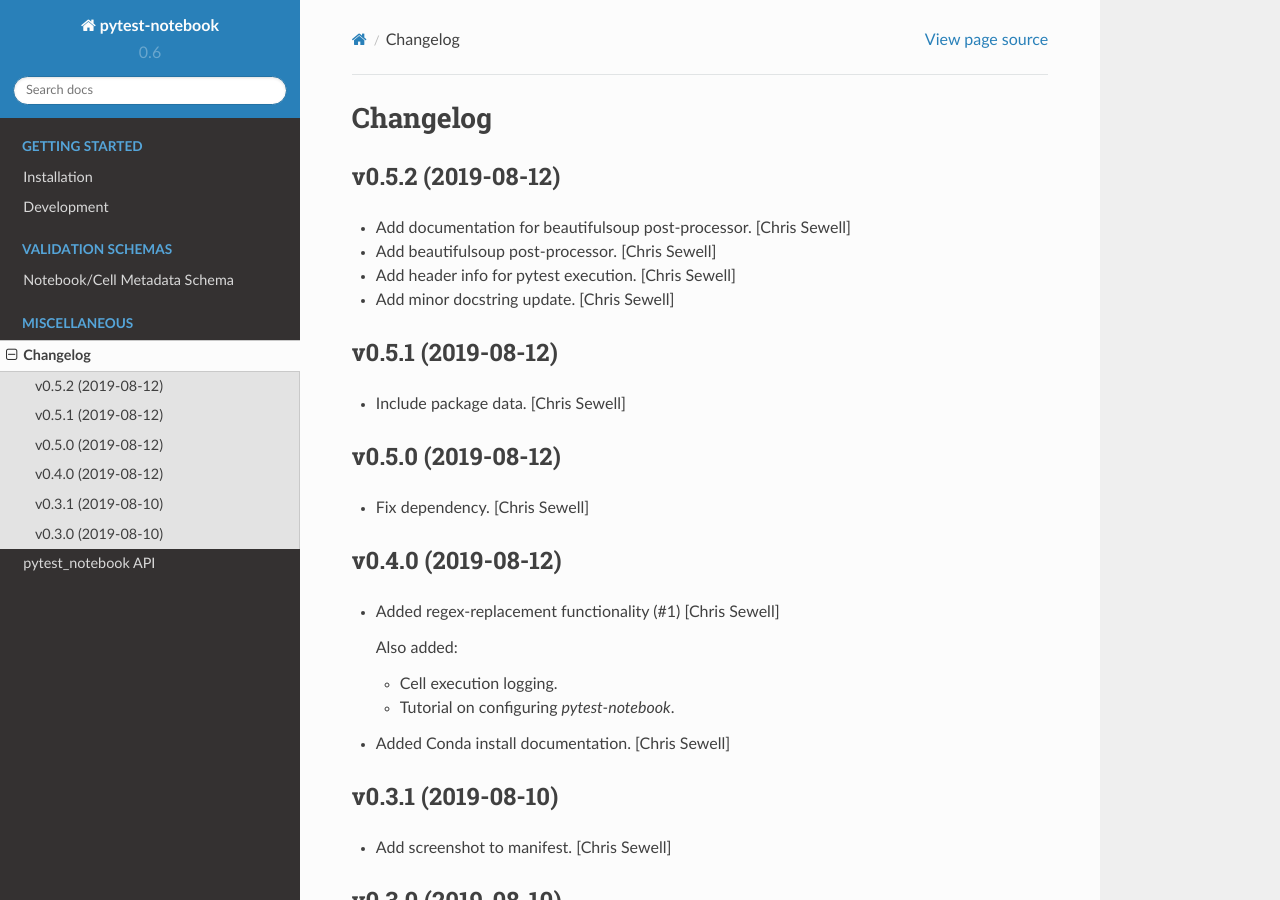
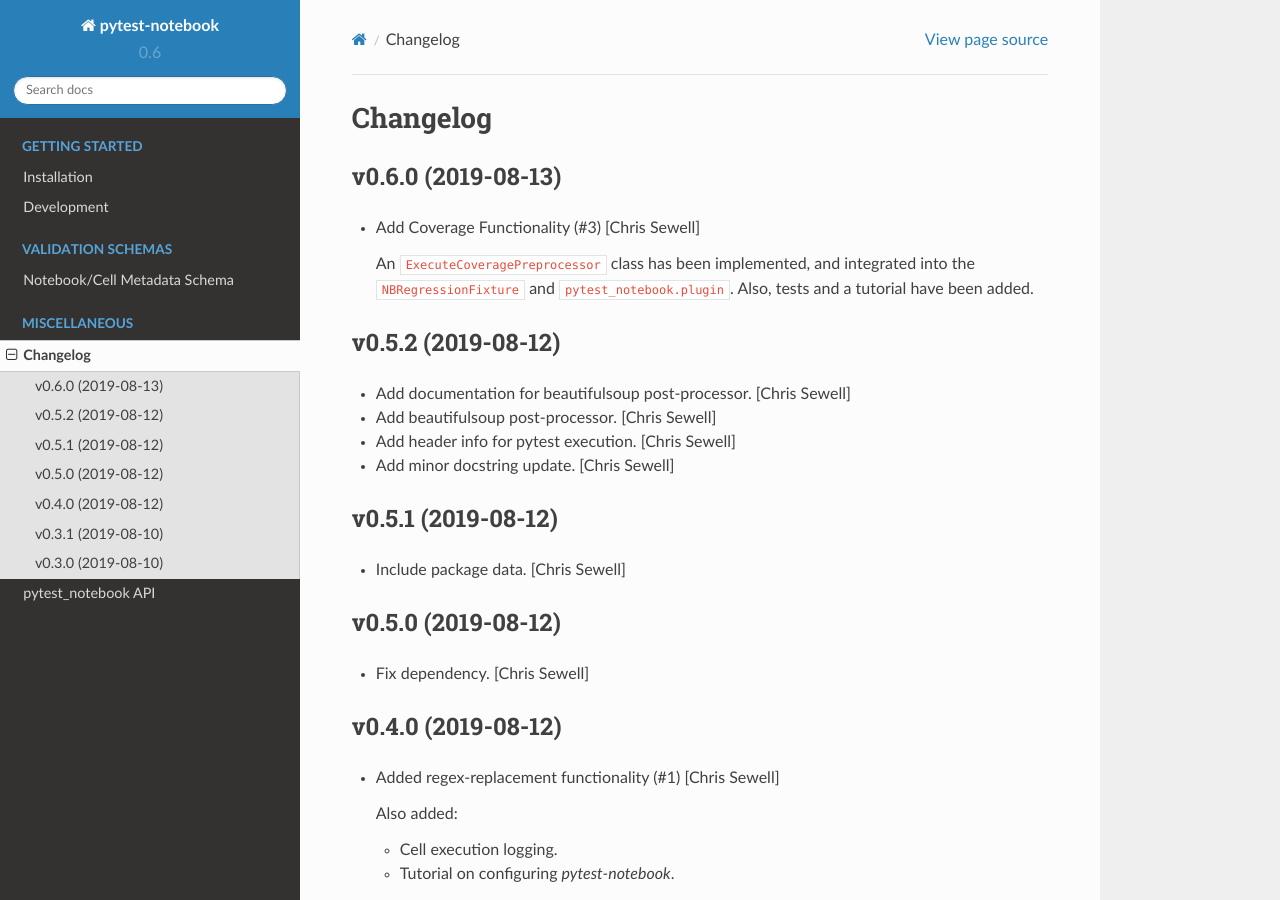
Before and after one commit to chrisjsewell/pytest-notebook, a Sphinx documentation site: the page built from docs/source/changelog.rst, in a window 1280 px wide and 900 px high. Built offline with Sphinx 7.4.7 and the Read the Docs theme 2.0.0, drawn with Linux system fonts in a browser that asks for light colours; pages that are not in the unit, such as notebooks, are missing from menus.

Commit message:
update changelog

```diff
--- a/docs/source/changelog.rst
+++ b/docs/source/changelog.rst
@@ -1,6 +1,14 @@
 Changelog
 =========
 
+
+v0.6.0 (2019-08-13)
+-------------------
+- Add Coverage Functionality (#3) [Chris Sewell]
+
+  An ``ExecuteCoveragePreprocessor`` class has been implemented,
+  and integrated into the ``NBRegressionFixture`` and ``pytest_notebook.plugin``.
+  Also, tests and a tutorial have been added.
 
 v0.5.2 (2019-08-12)
 -------------------
```
Also changed, not shown: README.md (+3 -3 lines).
